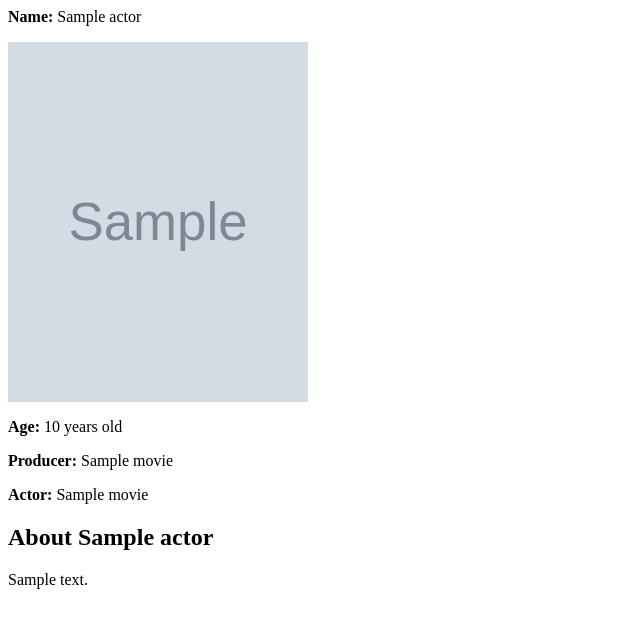
After one commit to Rostyslav97/django_movies, a Django app: template src/templates/movies/actor.html in a window 1280 px wide. The commit adds this page. Shown: the top 628 px of the page, without its empty margins (0-640 px from the left). Run offline with Django 4.2, Linux system fonts and the light colour scheme; the template is opened without the code that fills it: values that come from a table or form of the project are taken from there, others are empty; tables that the repository leaves empty hold one stand-in row (values such as "Sample post"); grey boxes marked "Sample" are stand-in pictures.

Commit message:
add view, url, template about actors and producers

```diff
--- a/src/movies/models.py
+++ b/src/movies/models.py
@@ -23,6 +23,9 @@ class Actor(models.Model):
     def __str__(self):
         return self.name
 
+    def get_absolute_url(self):
+        return reverse("actor_detail", kwargs={"slug": self.name})
+
     class Meta:
         verbose_name = "Actors and producers"
         verbose_name_plural = "Actors and producers"
@@ -47,7 +50,7 @@ class Movie(models.Model):
     year = models.PositiveSmallIntegerField("Release Date", default=2022)
     country = models.CharField("Country", max_length=30)
     producers = models.ManyToManyField(Actor, verbose_name="producer", related_name="film_producer")
-    actors = models.ManyToManyField(Actor, verbose_name="actors", related_name="film_actor")
+    actors = models.ManyToManyField(Actor, verbose_name="actor", related_name="film_actor")
     genres = models.ManyToManyField(Genre, verbose_name="genres")
     world_premiere = models.DateField("World Premiere", default=date.today)
     budget = models.PositiveIntegerField("Budget", default=0, help_text="put amount in dollars")
--- a/src/movies/urls.py
+++ b/src/movies/urls.py
@@ -5,4 +5,5 @@ urlpatterns = [
     path("", views.MoviesView.as_view()),
     path("<slug:slug>/", views.MovieDetailView.as_view(), name="movie_detail"),
     path("review/<int:pk>/", views.AddReview.as_view(), name="add_review"),
+    path("actor/<str:slug>/", views.ActorView.as_view(), name="actor_detail"),
 ]
--- a/src/movies/views.py
+++ b/src/movies/views.py
@@ -1,5 +1,5 @@
 from django.shortcuts import render, redirect
-from movies.models import Movie
+from movies.models import Actor, Movie
 from django.views.generic import ListView, DetailView
 from django.views.generic.base import View
 from movies.forms import ReviewForm
@@ -23,6 +23,10 @@ class AddReview(View):
             form.save()
         return redirect(movie.get_absolute_url())
 
+class ActorView(DetailView):
+    model = Actor
+    template_name = "movies/actor.html"
+    slug_field = "name"
 
 # class MoviesView(View):
 #     def get(self, request):
--- /dev/null
+++ b/src/templates/movies/actor.html
@@ -0,0 +1,14 @@
+<p><b>Name: </b>{{ actor.name }}
+<p><img src="{{ actor.image.url }}" alt="" width="300" height="360"></p>
+<p><b>Age: </b>{{ actor.age }} years old</p>
+
+
+<p><b>Producer: </b>{% for movie in actor.film_producer.all %}
+   {{ movie.title }}
+{% endfor %}</p>
+
+<p><b>Actor: </b>{% for movie in actor.film_actor.all %}
+   {{ movie.title }}
+{% endfor %}</p>
+
+<p><h2>About {{ actor.name }}</h2>{{ actor.description }}</p>
```
Also changed, not shown: src/templates/movies/movie_detail.html (+4 -4 lines).
